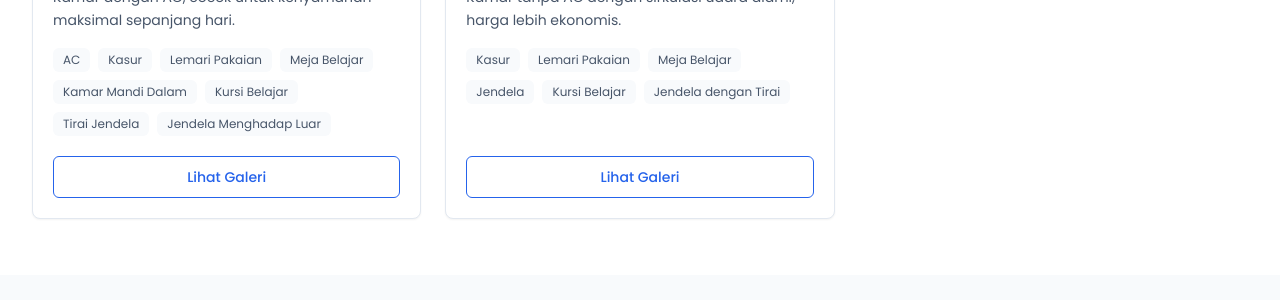
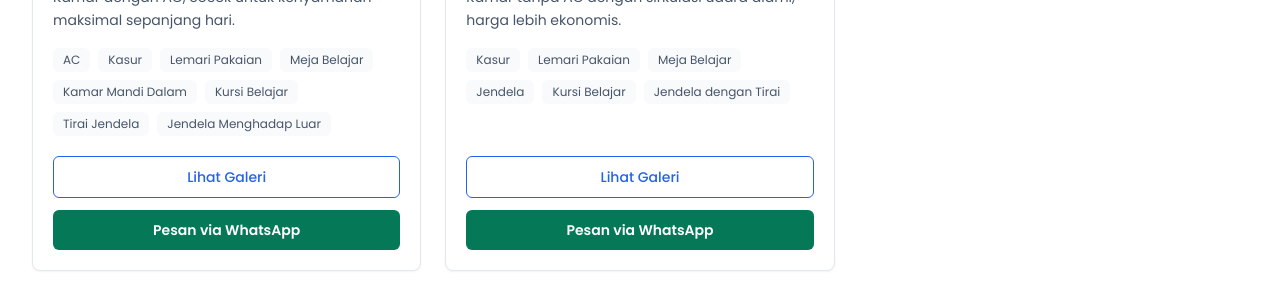
Before and after one commit to syarif32/newhopekost, a Next.js app: page /kost/new-hope-kost-1 in a window 1280 px wide. Shown: the part 2240-2540 px from the top of the page. Built offline with nearby package versions, Linux system fonts and the light colour scheme.

Commit message:
add button gallery card

```diff
--- a/app/kost/[slug]/page.tsx
+++ b/app/kost/[slug]/page.tsx
@@ -166,7 +166,25 @@ export default function KostDetailPage({ params }: KostDetailPageProps) {
           </h2>
           <div className="mt-6 grid grid-cols-1 gap-6 sm:grid-cols-2 lg:grid-cols-3">
             {kost.tipeKamar.map((kamar) => (
-              <RoomCard key={kamar.nama} kamar={kamar} />
+              <RoomCard
+                key={kamar.nama}
+                kamar={kamar}
+                whatsappUrl={buildWhatsAppUrl([
+                  "Halo, saya tertarik untuk memesan kamar berikut:",
+                  "",
+                  "Nama kost: " + kost.nama,
+                  "Alamat: " + kost.alamat,
+                  "Tipe kost: " + kost.tipeKost.join(" / "),
+                  "Tipe kamar: " + kamar.nama,
+                  "Harga: " + formatPrice(kamar.harga) + " / bulan",
+                  "Fasilitas kamar: " + (kamar.fasilitasKamar.join(", ") || "Belum tercantum"),
+                  "Status di website: " + kamar.status,
+                  "",
+                  kamar.status === "Tersedia"
+                    ? "Mohon konfirmasi ketersediaan dan informasi cara pemesanannya. Terima kasih."
+                    : "Mohon informasi jika kamar akan tersedia atau ada alternatif kamar lainnya. Terima kasih.",
+                ].join("\n"))}
+              />
             ))}
           </div>
         </div>
--- a/components/kost/RoomCard.tsx
+++ b/components/kost/RoomCard.tsx
@@ -9,6 +9,7 @@ import ImageGallery from "@/components/kost/ImageGallery";
 
 interface RoomCardProps {
   kamar: TipeKamar;
+  whatsappUrl: string;
 }
 
 /**
@@ -16,7 +17,7 @@ interface RoomCardProps {
  * Server Component — interaksi galeri didelegasikan sepenuhnya ke
  * <ImageGallery>, yang merupakan Client Component.
  */
-export default function RoomCard({ kamar }: RoomCardProps) {
+export default function RoomCard({ kamar, whatsappUrl }: RoomCardProps) {
   const isAvailable = kamar.status === "Tersedia";
   const coverPhoto = kamar.foto[0];
 
@@ -64,7 +65,7 @@ export default function RoomCard({ kamar }: RoomCardProps) {
           ))}
         </ul>
 
-        <div className="mt-auto pt-5">
+        <div className="mt-auto space-y-3 pt-5">
           <ImageGallery
             images={kamar.foto}
             title={kamar.nama}
@@ -78,6 +79,15 @@ export default function RoomCard({ kamar }: RoomCardProps) {
               </button>
             )}
           />
+          <a
+            href={whatsappUrl}
+            target="_blank"
+            rel="noopener noreferrer"
+            aria-label={"Pesan " + kamar.nama + " via WhatsApp"}
+            className="inline-flex w-full items-center justify-center rounded-md bg-emerald-700 px-4 py-2.5 text-sm font-semibold text-white transition-colors hover:bg-emerald-800 focus:outline-none focus-visible:ring-2 focus-visible:ring-emerald-700 focus-visible:ring-offset-2"
+          >
+            Pesan via WhatsApp
+          </a>
         </div>
       </div>
     </div>
```
